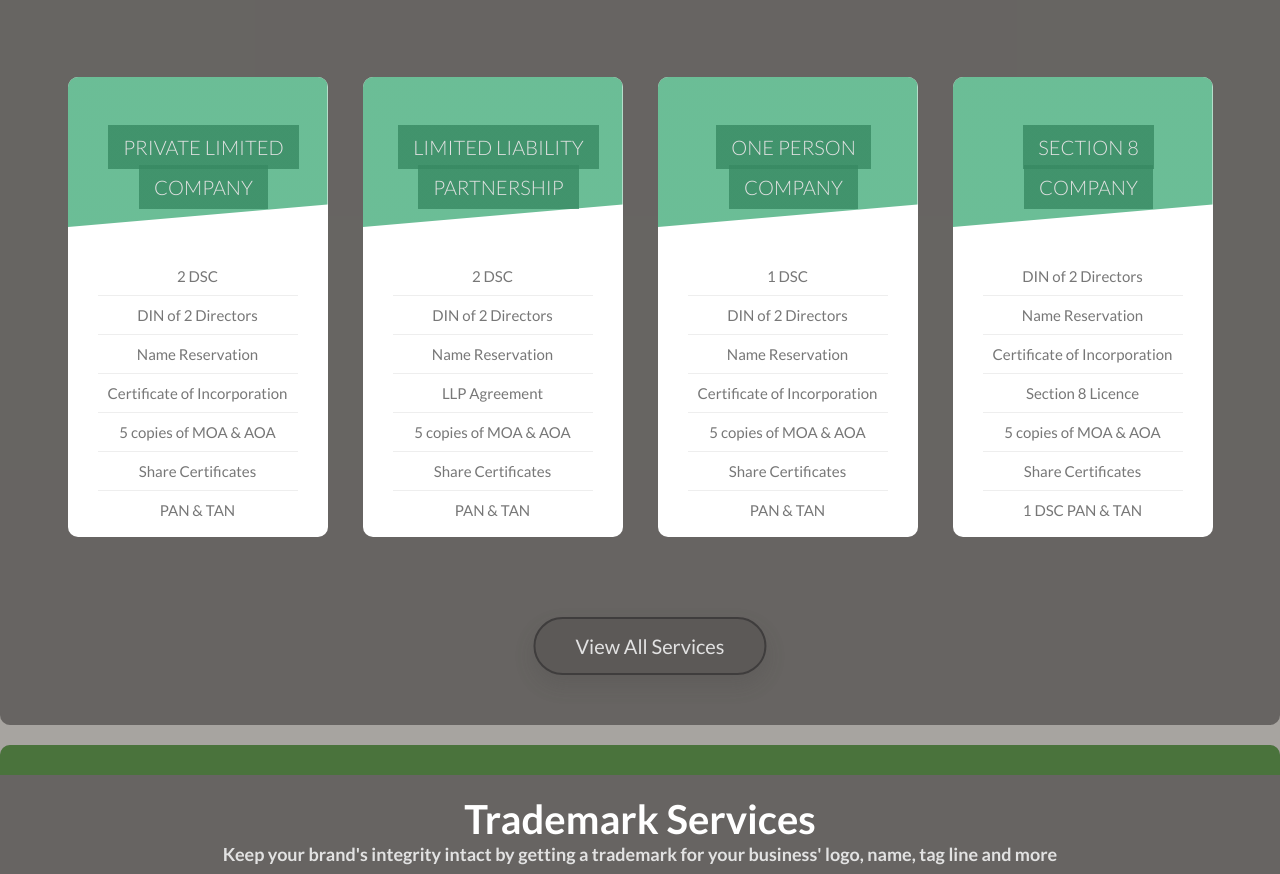
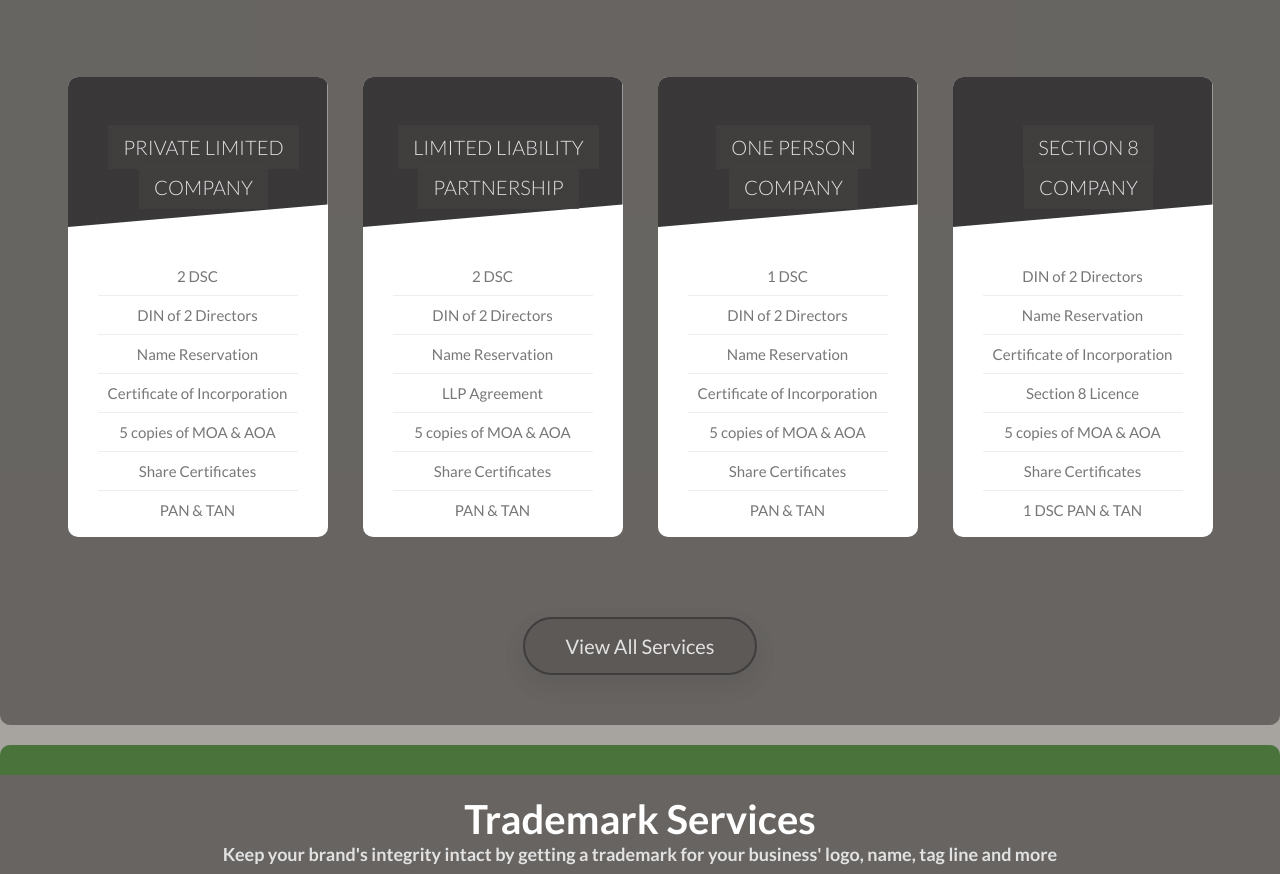
Before and after one commit to prakhar-tiwari/helpingstartups-ui, a website: page index.html in a window 1280 px wide. Shown: the part 1563-2437 px from the top of the page. Drawn offline with nearby package versions, Linux system fonts and the light colour scheme.

Commit message:
some changes

```diff
--- a/sass/card.scss
+++ b/sass/card.scss
@@ -27,32 +27,16 @@
             width: 100%;
             transform: rotateY(180deg);
             &-1 {
-                background-image: linear-gradient(
-                    to right bottom,
-                    rgba($color-ocean-green, 0.8),
-                    rgba($color-ocean-green, 0.8)
-                );
+                background-image: linear-gradient(to right bottom, rgba($color-dark-1, 0.8), rgba($color-dark-1, 0.8));
             }
             &-2 {
-                background-image: linear-gradient(
-                    to right bottom,
-                    rgba($color-ocean-green, 0.8),
-                    rgba($color-ocean-green, 0.8)
-                );
+                background-image: linear-gradient(to right bottom, rgba($color-dark-1, 0.8), rgba($color-dark-1, 0.8));
             }
             &-3 {
-                background-image: linear-gradient(
-                    to right bottom,
-                    rgba($color-ocean-green, 0.8),
-                    rgba($color-ocean-green, 0.8)
-                );
+                background-image: linear-gradient(to right bottom, rgba($color-dark-1, 0.8), rgba($color-dark-1, 0.8));
             }
             &-4 {
-                background-image: linear-gradient(
-                    to right bottom,
-                    rgba($color-ocean-green, 0.8),
-                    rgba($color-ocean-green, 0.8)
-                );
+                background-image: linear-gradient(to right bottom, rgba($color-dark-1, 0.8), rgba($color-dark-1, 0.8));
             }
         }
     }
@@ -71,35 +55,19 @@
         -webkit-clip-path: polygon(0 0, 100% 0, 100% 85%, 0 100%);
 
         &--1 {
-            background-image: linear-gradient(
-                to right bottom,
-                rgba($color-ocean-green, 0.8),
-                rgba($color-ocean-green, 0.8)
-            );
+            background-image: linear-gradient(to right bottom, rgba($color-dark-1, 0.8), rgba($color-dark-1, 0.8));
         }
 
         &--2 {
-            background-image: linear-gradient(
-                to right bottom,
-                rgba($color-ocean-green, 0.8),
-                rgba($color-ocean-green, 0.8)
-            );
+            background-image: linear-gradient(to right bottom, rgba($color-dark-1, 0.8), rgba($color-dark-1, 0.8));
         }
 
         &--3 {
-            background-image: linear-gradient(
-                to right bottom,
-                rgba($color-ocean-green, 0.8),
-                rgba($color-ocean-green, 0.8)
-            );
+            background-image: linear-gradient(to right bottom, rgba($color-dark-1, 0.8), rgba($color-dark-1, 0.8));
         }
 
         &--4 {
-            background-image: linear-gradient(
-                to right bottom,
-                rgba($color-ocean-green, 0.8),
-                rgba($color-ocean-green, 0.8)
-            );
+            background-image: linear-gradient(to right bottom, rgba($color-dark-1, 0.8), rgba($color-dark-1, 0.8));
         }
     }
 
@@ -123,32 +91,32 @@
             &--1 {
                 background-image: linear-gradient(
                     to right bottom,
-                    rgba(darken($color-ocean-green, 10%), 0.8),
-                    rgba(darken($color-ocean-green, 10%), 0.8)
+                    rgba($color-dark-2, 0.8),
+                    rgba($color-dark-2, 0.8)
                 );
             }
 
             &--2 {
                 background-image: linear-gradient(
                     to right bottom,
-                    rgba(darken($color-ocean-green, 10%), 0.8),
-                    rgba(darken($color-ocean-green, 10%), 0.8)
+                    rgba($color-dark-2, 0.8),
+                    rgba($color-dark-2, 0.8)
                 );
             }
 
             &--3 {
                 background-image: linear-gradient(
                     to right bottom,
-                    rgba(darken($color-ocean-green, 10%), 0.8),
-                    rgba(darken($color-ocean-green, 10%), 0.8)
+                    rgba($color-dark-2, 0.8),
+                    rgba($color-dark-2, 0.8)
                 );
             }
 
             &--4 {
                 background-image: linear-gradient(
                     to right bottom,
-                    rgba(darken($color-ocean-green, 10%), 0.8),
-                    rgba(darken($color-ocean-green, 10%), 0.8)
+                    rgba($color-dark-2, 0.8),
+                    rgba($color-dark-2, 0.8)
                 );
             }
         }
--- a/sass/section.scss
+++ b/sass/section.scss
@@ -215,9 +215,9 @@
     }
 
     &__service-button {
-        span a {
-            left: 50%;
-            transform: translateX(-50%);
+        display: flex;
+        span  {
+            margin: auto;
         }
     }
 
```
Also changed, not shown: css/style.css.
